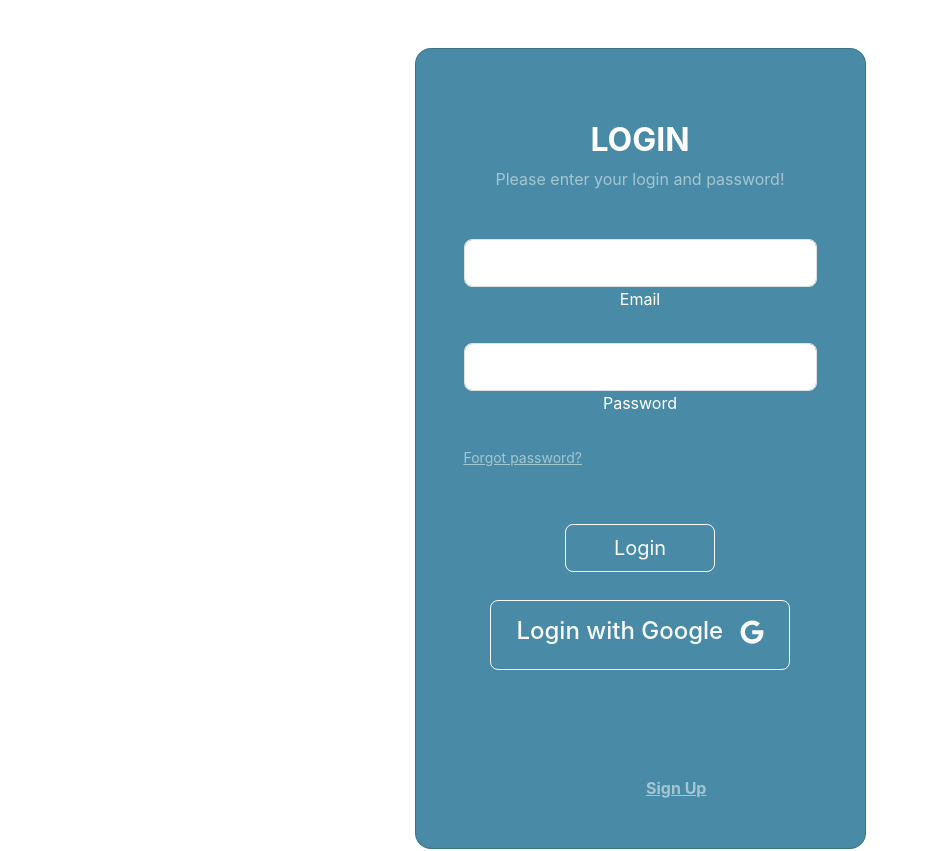
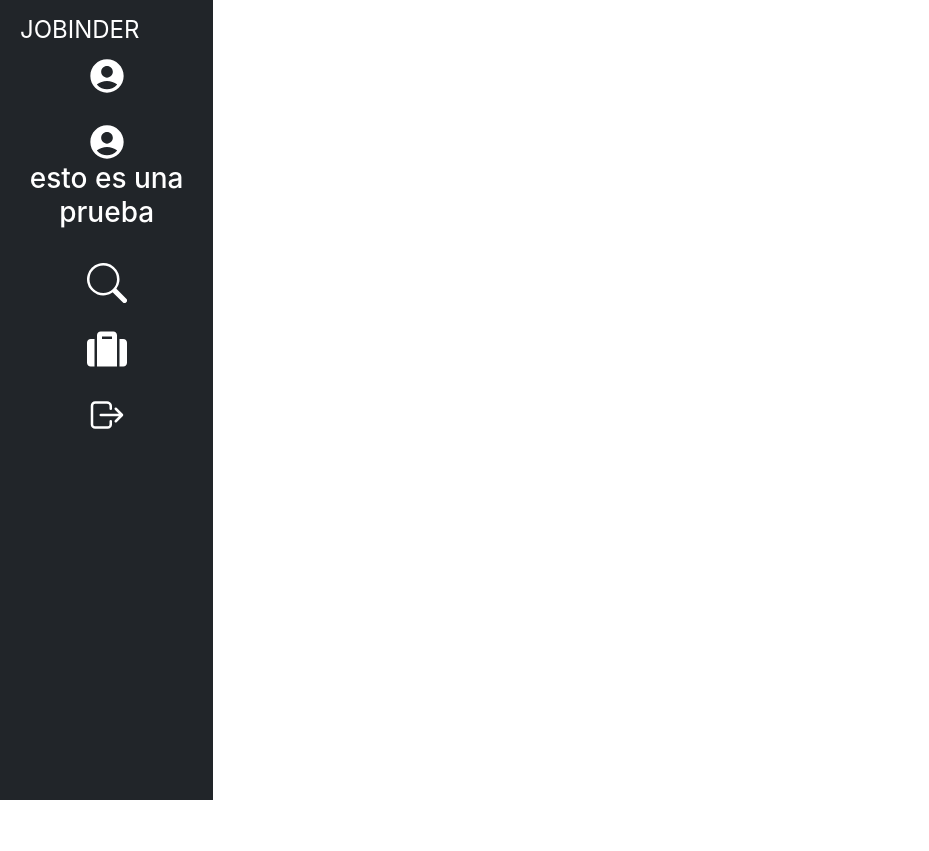
Before and after one commit to MASC95/Kodemia23g, a React (Create React App) app: page / in a window 1280 px wide. Shown: the top 851 px of the page, without its empty margins (0-929 px from the left). After the commit the page ends 800 px from the top, so only its background shows below. Built offline with nearby package versions, Linux system fonts and the light colour scheme.

Commit message:
haciendo dropdown-menu

```diff
--- a/package.json
+++ b/package.json
@@ -35,5 +35,8 @@
       "last 1 firefox version",
       "last 1 safari version"
     ]
+  },
+  "devDependencies": {
+    "sass": "^1.62.1"
   }
 }
--- a/src/App.js
+++ b/src/App.js
@@ -3,12 +3,12 @@ import Navbar from './componentes/Navbar';
 import Mains from './componentes/Mains';
 import Footer from './componentes/Footer';
 import Login from './componentes/Login';
+import Dropdownmenu from './componentes/Dropdownmenu';
 
 function App() {
   return (
     <div className="App">
-      <Login/>
-      <Footer/>
+      <Dropdownmenu/>
     </div>
   );
 }
--- a/src/componentes/Dropdownmenu.js
+++ b/src/componentes/Dropdownmenu.js
@@ -0,0 +1,90 @@
+/**
+ * The function returns a dropdown menu component with icons for profile, search, suitcase, and logout.
+ * @returns A React component called Dropdownmenu, which renders a collapsible sidebar navigation menu
+ * with four clickable items/icons: MdAccountCircle, BsSearch, FaSuitcase, and IoLogOutOutline.
+ */
+import React from "react";
+import "./dropdownmenu.scss";
+import { MdAccountCircle } from "react-icons/md";
+import { BsSearch } from "react-icons/bs";
+import { FaSuitcase } from "react-icons/fa";
+import { IoLogOutOutline } from "react-icons/io5";
+
+const Dropdownmenu = () => {
+  return (
+    <div className="container-fluid">
+      <div className="row flex-nowrap">
+        <div className="bg-dark col-auto col-md-2 min-vh-100 ">
+            <div className="bg-dark p-2">
+            <a className="d-flex text-decoration-none mt-1 align-items-center text-white">
+            <span className="fs-4 d-none d-sm-inline ">
+              JOBINDER
+            </span>
+            </a>
+
+
+            <ul className="nav nav-pills flex-column">
+              <li className="nav-item">
+                <a
+                  href="#!"
+                  className="list-group-item list-group-item-action py-2 ripple"
+                  aria-current="true"
+                >
+                  <span className="profile-pic">
+                    <MdAccountCircle size={40} color="white"/>
+                  </span>
+                </a>
+              </li>
+              <li className="nav-item">
+                <a
+                  href="#!"
+                  className="list-group-item list-group-item-action py-2 ripple"
+                  aria-current="true"
+                >
+                  <span className="profile-pic">
+                    <MdAccountCircle size={40} color="white"/> <h3 className="text-white">esto es una prueba</h3>
+                  </span>
+                </a>
+              </li>
+              <li className="nav-item">
+                <a
+                  href="!#"
+                  className="list-group-item list-group-item-action py-2 ripple active"
+                >
+                  <span className="profile-pic">
+                    <BsSearch size={40} color="white"/>
+                  </span>
+                </a>
+              </li>
+              <li className="nav-item">
+                <a
+                  href="#!"
+                  className="list-group-item list-group-item-action py-2 ripple"
+                  aria-current="true"
+                >
+                  <span className="profile-pic">
+                    <FaSuitcase size={40} color="white" />
+                  </span>
+                </a>
+              </li>
+              <li className="nav-item">
+                <a
+                  href="#!"
+                  className="list-group-item list-group-item-action py-2 ripple"
+                  aria-current="true"
+                >
+                  <span className="profile-pic">
+                    <IoLogOutOutline size={40} color="white"/>
+                  </span>
+                </a>
+              </li>
+            </ul>
+
+        </div>
+      </div>
+    </div>
+    </div>
+  );
+};
+
+export default Dropdownmenu;
--- a/src/componentes/Navbar.js
+++ b/src/componentes/Navbar.js
@@ -6,7 +6,7 @@ const Navbar = () => {
     <nav className="navbar navbar-expand-lg navbar-light bg-light">
       <div className="container-fluid justify-content-between">
         <div className="col-lg-3 logo">
-          <a className=" navbar-brand me-2 mb-1 d-flex align-items-center" href="#">
+          <a className=" navbar-brand me-2 mb-1 d-flex align-items-center" href="!#">
             <a height="20" loading="lazy" style={{marginTop: "2px", fontFamily: "EB Garamond"}} />JOBINDER <a/>
           </a>
         </div>
@@ -22,13 +22,13 @@ const Navbar = () => {
 
         <ul className="navbar-nav d-flex flex-row justify-content-end col-lg-3">
           <li className="nav-item me-3 me-lg-1 mb-2">
-            <a className="nav-link" href="#">
+            <a className="nav-link" href="!#">
               <span><FaHome size={18} /></span>
               <span className="badge rounded-pill badge-notification bg-danger">1</span>
             </a>
           </li>
           <li className="nav-item me-3 me-lg-1 mb-2">
-            <a className="nav-link" href="#">
+            <a className="nav-link" href="!#">
               <span><FaBell size={18} /></span>
               <span className="badge rounded-pill badge-notification bg-danger">12</span>
             </a>
--- /dev/null
+++ b/src/componentes/dropdownmenu.css
@@ -0,0 +1,3 @@
+nav {
+  box-shadow: 0px 0px 1px #171a1f, 0px 0px 2px #171a1f;
+}/*# sourceMappingURL=dropdownmenu.css.map */
--- /dev/null
+++ b/src/componentes/dropdownmenu.scss
@@ -0,0 +1,6 @@
+.position-sticky{
+    width:321px ;
+    height:720px;
+    display: flex;
+    align-items: center;
+}
```
Also changed, not shown: 2 other files (tests, documents, lock files or other folders).
